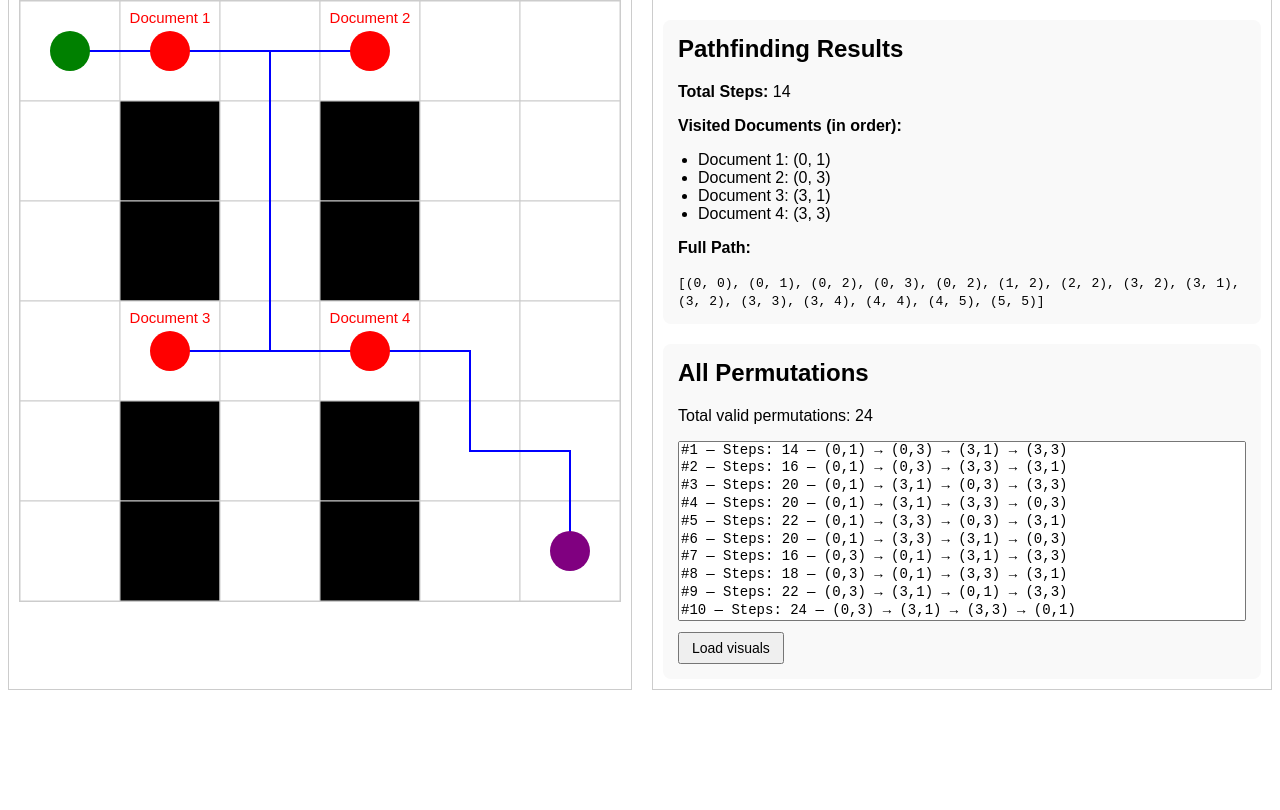
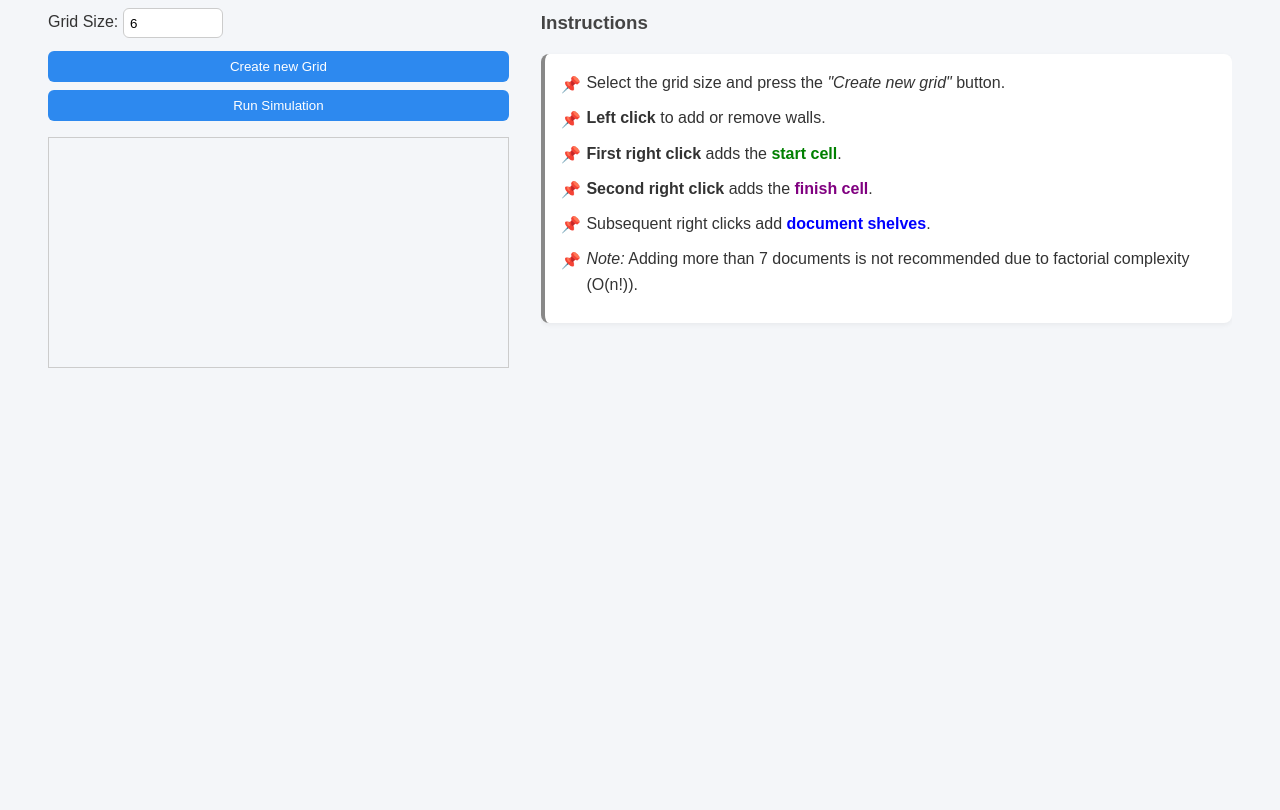
Before and after one commit to MaraMuntenasu/Digital-Library, a plain HTML site: page index.html in a window 1280 px wide. Shown: the part 91-901 px from the top of the page. Before the commit the page ends 800 px from the top, so only its background shows below. Drawn offline with Linux system fonts and the light colour scheme.

Commit message:
Fully working. CSS added to front page

```diff
--- a/index.html
+++ b/index.html
@@ -3,60 +3,43 @@
 
 <head>
     <meta charset="UTF-8">
-  <title>Pathfinding Visualizer</title>
-  <style>
-    canvas {
-      border: 1px solid #ccc;
-    }
-  </style>
+    <title>Digital Library - Testcase Editor</title>
     <link rel="stylesheet" href="style.css">
 </head>
 
-
 <body>
-  <script src="js/utils.js"></script>
-  <script src="js/pathfinding.js"></script>
-  <script src="js/grid.js"></script>
-  <script src="js/app.js"></script>
 
 
-  <h1>Pathfinding Visualizer</h1>
+    <h1>Pathfinding Visualizer Editor</h1>
 
     <div class="columns">
-    <div class="column">
-      <canvas id="gridCanvas" width="600" height="600"></canvas>
-    </div>
-    <div class="column">
+        <div class="column left-column">
 
-      <div id="results" class="results-container">
-        <h2>Pathfinding Results</h2>
-        <p><strong>Total Steps:</strong> <span id="stepCount"></span></p>
-        <p><strong>Visited Documents (in order):</strong></p>
-        <ul id="documentOrder"></ul>
-        <p><strong>Full Path:</strong></p>
-        <code id="fullPath"></code>
+            <div id="controls">
+                <label>Grid Size:
+                    <input type="number" id="gridSizeInput" value="6" min="2" max="20">
+                </label>
+                <button onclick="createGrid()">Create new Grid</button>
+                <button onclick="exportGrid()">Run Simulation</button>
             </div>
 
+            <canvas id="editorCanvas"></canvas>
+        </div>
 
-      <div id="permutationList" class="results-container">
-        <h2>All Permutations</h2>
-        <p>Total valid permutations: <span id="permCount"></span></p>
-        <div class="dropdown-container">
-          <select id="permDropdown" size="10"></select>
-          <button id="loadVisualsBtn">Load visuals</button>
+        <div class="column right-column">
+            <h3>Instructions</h3>
+            <ul class="instructions">
+                <li>Select the grid size and press the <em>"Create new grid"</em> button.</li>
+                <li><strong>Left click</strong> to add or remove <span class="wall">walls</span>.</li>
+                <li><strong>First right click</strong> adds the <span class="start">start cell</span>.</li>
+                <li><strong>Second right click</strong> adds the <span class="finish">finish cell</span>.</li>
+                <li>Subsequent right clicks add <span class="shelf">document shelves</span>.</li>
+                <li><em>Note:</em> Adding more than 7 documents is not recommended due to factorial complexity (O(n!)).
+                </li>
+            </ul>
         </div>
     </div>
-    </div>
-  </div>
-
-
-
-
-
-
-
-
-
+    <script src="js/editor.js"></script>
 </body>
 
 </html>
--- a/js/app.js
+++ b/js/app.js
@@ -1,22 +1,27 @@
 let allRuns = [];
+
+const config = JSON.parse(localStorage.getItem("robotGridConfig"));
+
+if (!config) {
+  alert("No grid configuration found. Go back to the index page to set it up.");
+  throw new Error("Missing config");
+}
+
+const grid = config.grid;
+const start = config.start;
+const finish = config.finish;
+const shelves = config.shelves;
+
+const canvasSize = 600; // fixed total size of the canvas
+const rows = grid.length;
+const cols = grid[0].length;
+const cellSize = canvasSize / Math.max(rows, cols);
 
 window.onload = () => {
   const canvas = document.getElementById('gridCanvas');
+  canvas.width = canvasSize;
+  canvas.height = canvasSize;
   const ctx = canvas.getContext('2d');
-  const cellSize = 100;
-
-  const grid = [
-    [0, 0, 0, 0, 0, 0],
-    [0, 1, 0, 1, 0, 0],
-    [0, 1, 0, 1, 0, 0],
-    [0, 0, 0, 0, 0, 0],
-    [0, 1, 0, 1, 0, 0],
-    [0, 1, 0, 1, 0, 0],
-  ];
-
-  const start = [0, 0];
-  const finish = [5, 5];
-  const shelves = [[0, 1], [0, 3], [3, 1], [3, 3]];
 
   const permutations = getPermutations(shelves);
   let bestPath = null;
@@ -83,7 +88,6 @@ function updateResults(cost, order, path) {
     `[${path.map(p => `(${p[0]}, ${p[1]})`).join(', ')}]`;
 }
 
-
 function populatePermutationList(grid, cellSize, ctx, start, finish) {
   const permCount = document.getElementById("permCount");
   const permDropdown = document.getElementById("permDropdown");
@@ -92,10 +96,15 @@ function populatePermutationList(grid, cellSize, ctx, start, finish) {
   permCount.textContent = allRuns.length;
   permDropdown.innerHTML = "";
 
+  // Find the best cost among allRuns
+  const bestCost = Math.min(...allRuns.map(run => run.cost));
+
   allRuns.forEach((run, index) => {
     const option = document.createElement("option");
+    const isBest = run.cost === bestCost;
+
     option.value = index.toString();
-      option.textContent = `#${index + 1} — Steps: ${run.cost} — ${run.order.map(p => `(${p[0]},${p[1]})`).join(' → ')}`;
+    option.textContent = `#${index + 1} — Steps: ${run.cost} — ${run.order.map(p => `(${p[0]},${p[1]})`).join(' → ')}` + (isBest ? " ⭐" : "");
     permDropdown.appendChild(option);
   });
 
@@ -111,21 +120,11 @@ function populatePermutationList(grid, cellSize, ctx, start, finish) {
 
 function loadPermutation(index) {
   const canvas = document.getElementById('gridCanvas');
+  canvas.width = canvasSize;
+  canvas.height = canvasSize;
   const ctx = canvas.getContext('2d');
-    const cellSize = 100;
 
   const run = allRuns[index];
-
-    const grid = [
-      [0, 0, 0, 0, 0, 0],
-      [0, 1, 0, 1, 0, 0],
-      [0, 1, 0, 1, 0, 0],
-      [0, 0, 0, 0, 0, 0],
-      [0, 1, 0, 1, 0, 0],
-      [0, 1, 0, 1, 0, 0],
-    ];
-    const start = [0, 0];
-    const finish = [5, 5];
 
   drawGrid(ctx, grid, cellSize, run.path, start, finish, run.order);
   updateResults(run.cost, run.order, run.path);
--- /dev/null
+++ b/js/editor.js
@@ -0,0 +1,111 @@
+let grid = [];
+let gridSize = 6;
+let fixedCanvasSize = 600; // default fallback
+let cellSize = fixedCanvasSize / gridSize;  // dynamic cell size
+let start = null;
+let finish = null;
+let shelves = [];
+
+const canvas = document.getElementById('editorCanvas');
+const ctx = canvas.getContext('2d');
+
+
+function createGrid() {
+    gridSize = parseInt(document.getElementById("gridSizeInput").value);
+    if (gridSize < 1) return alert("Grid size must be at least 1");
+
+    const canvasContainer = canvas.parentElement;
+    fixedCanvasSize = canvasContainer.clientWidth;
+
+    canvas.width = canvas.height = fixedCanvasSize;
+    canvas.style.width = "100%";
+    canvas.style.height = "auto";
+
+    cellSize = fixedCanvasSize / gridSize;
+
+    grid = Array.from({ length: gridSize }, () => Array(gridSize).fill(0));
+    start = null;
+    finish = null;
+    shelves = [];
+
+    drawEditorGrid();
+  }
+
+
+
+function drawEditorGrid() {
+  ctx.clearRect(0, 0, canvas.width, canvas.height);
+
+  for (let r = 0; r < gridSize; r++) {
+    for (let c = 0; c < gridSize; c++) {
+      const cell = grid[r][c];
+      if (cell === 1) ctx.fillStyle = "black"; // wall
+      else ctx.fillStyle = "white";
+
+      ctx.strokeStyle = '#ccc';
+      ctx.fillRect(c * cellSize, r * cellSize, cellSize, cellSize);
+      ctx.strokeRect(c * cellSize, r * cellSize, cellSize, cellSize);
+    }
+  }
+
+  // Draw special points
+  if (start) drawCell(start[0], start[1], "green");
+  if (finish) drawCell(finish[0], finish[1], "purple");
+  shelves.forEach(([r, c]) => drawCell(r, c, "red"));
+}
+
+function drawCell(row, col, color) {
+  ctx.fillStyle = color;
+  ctx.fillRect(col * cellSize, row * cellSize, cellSize, cellSize);
+  ctx.strokeRect(col * cellSize, row * cellSize, cellSize, cellSize);
+}
+
+// Mouse interaction
+canvas.addEventListener('contextmenu', e => e.preventDefault()); // disable right-click menu
+canvas.addEventListener('mousedown', (e) => {
+  const rect = canvas.getBoundingClientRect();
+  const x = Math.floor((e.clientX - rect.left) / cellSize);
+  const y = Math.floor((e.clientY - rect.top) / cellSize);
+
+  if (x < 0 || y < 0 || x >= gridSize || y >= gridSize) return;
+
+  if (e.button === 0) {
+    // Left click: toggle wall
+    grid[y][x] = grid[y][x] === 1 ? 0 : 1;
+  } else if (e.button === 2) {
+    // Right click: cycle cell role
+    const pos = [y, x];
+    if (!start) start = pos;
+    else if (!finish) finish = pos;
+    else if (!shelves.some(s => s[0] === y && s[1] === x)) shelves.push(pos);
+    else {
+      // Remove if already a shelf
+      shelves = shelves.filter(s => s[0] !== y || s[1] !== x);
+      if (arraysEqual(start, pos)) start = null;
+      if (arraysEqual(finish, pos)) finish = null;
+    }
+  }
+
+  drawEditorGrid();
+});
+
+function arraysEqual(a, b) {
+  return a && b && a.length === b.length && a.every((v, i) => v === b[i]);
+}
+
+function exportGrid() {
+  if (!start || !finish) {
+    alert("Please define both start and finish points.");
+    return;
+  }
+
+  const config = {
+    grid,
+    start,
+    finish,
+    shelves,
+  };
+
+  localStorage.setItem("robotGridConfig", JSON.stringify(config));
+  location.href = "results.html";
+}
--- a/style.css
+++ b/style.css
@@ -1,49 +1,157 @@
-.results-container {
-    margin-top: 20px;
+
+* {
+    box-sizing: border-box;
+    margin: 0;
+    padding: 0;
+}
+
+body {
+    font-family: 'Segoe UI', Tahoma, Geneva, Verdana, sans-serif;
+    background-color: #f4f6f9;
+    color: #333;
+    padding: 2rem;
+    line-height: 1.6;
+}
+
+/* Layout */
+.columns {
+    display: flex;
+    gap: 2rem;
+    /* Optional spacing between columns */
+    height: 100vh;
+    /* Fill full screen height */
+    box-sizing: border-box;
+    padding: 1rem;
+    /* Optional padding */
+    overflow: hidden;
+}
+
+.left-column {
+    width: 40%;
+    display: flex;
+    flex-direction: column;
+    justify-content: flex-start;
+}
+
+.right-column {
+    width: 60%;
+    overflow-y: auto;
+}
+
+body {
     font-family: sans-serif;
-    background-color: #f9f9f9;
-    padding: 15px;
-    border-radius: 8px;
+    overflow: hidden; /* Prevent scrolling */
+  }
+
+  html {
+    height: 100%;
+  }
+
+
+/* Typography */
+h1 {
+    font-size: 2rem;
+    color: #222;
+}
+
+h3 {
+    margin-bottom: 1rem;
+    color: #444;
+}
+
+/* Controls */
+#controls {
+    display: flex;
+    flex-direction: column;
+    gap: 0.5rem;
+    margin-bottom: 1rem;
+}
+
+#controls label {
+    font-weight: 500;
+    margin-bottom: 0.3rem;
+}
+
+input[type="number"] {
+    padding: 0.4rem;
+    border-radius: 6px;
+    border: 1px solid #ccc;
+    width: 100px;
+}
+
+/* Buttons */
+button {
+    padding: 0.5rem 1rem;
+    border: none;
+    background-color: #2d89ef;
+    color: white;
+    border-radius: 6px;
+    cursor: pointer;
+    font-weight: 500;
+    transition: background 0.2s ease;
+}
+
+button:hover {
+    background-color: #1b61c2;
+}
+
+/* Canvas */
+canvas {
     width: 100%;
+    /* Stretch to fit column */
+    height: auto;
+    /* Keep aspect ratio */
+    display: block;
+    border: 1px solid #ccc;
     box-sizing: border-box;
 }
 
-.results-container h2 {
-    margin-top: 0;
+/* Instructions List */
+.instructions {
+    list-style: none;
+    padding: 1rem;
+    background: #ffffff;
+    border-left: 4px solid #888;
+    border-radius: 8px;
+    box-shadow: 0 2px 5px rgba(0, 0, 0, 0.05);
 }
 
-.results-container ul {
-    padding-left: 20px;
+.instructions li {
+    margin-bottom: 0.6rem;
+    position: relative;
+    padding-left: 1.6rem;
 }
 
-.dropdown-container {
-    max-height: 300px;
-    overflow-y: auto;
-    margin-top: 10px;
-    width: 100%;
-    box-sizing: border-box;
+.instructions li::before {
+    content: "📌";
+    position: absolute;
+    left: 0;
+    top: 0.1rem;
 }
 
-#permDropdown {
-    width: 100%;
-    font-family: monospace;
-    font-size: 14px;
-    margin-bottom: 10px;
+.instructions .start {
+    color: green;
+    font-weight: bold;
 }
 
-#loadVisualsBtn {
-    padding: 6px 12px;
-    font-size: 14px;
-    cursor: pointer;
+.instructions .finish {
+    color: purple;
+    font-weight: bold;
 }
 
-.columns {
-    display: flex;
-    gap: 20px;
+.instructions .shelf {
+    color: blue;
+    font-weight: bold;
 }
 
-.column {
-    flex: 1;
-    border: 1px solid #ccc;
-    padding: 10px;
+/* Responsive tweaks */
+@media (max-width: 700px) {
+    .columns {
+        flex-direction: column;
+    }
+
+    canvas {
+        max-width: 100%;
+    }
+
 }
```
Also changed, not shown: results.html (added, +66 -0 lines). Lines whose indentation alone changed are shown as unchanged.
